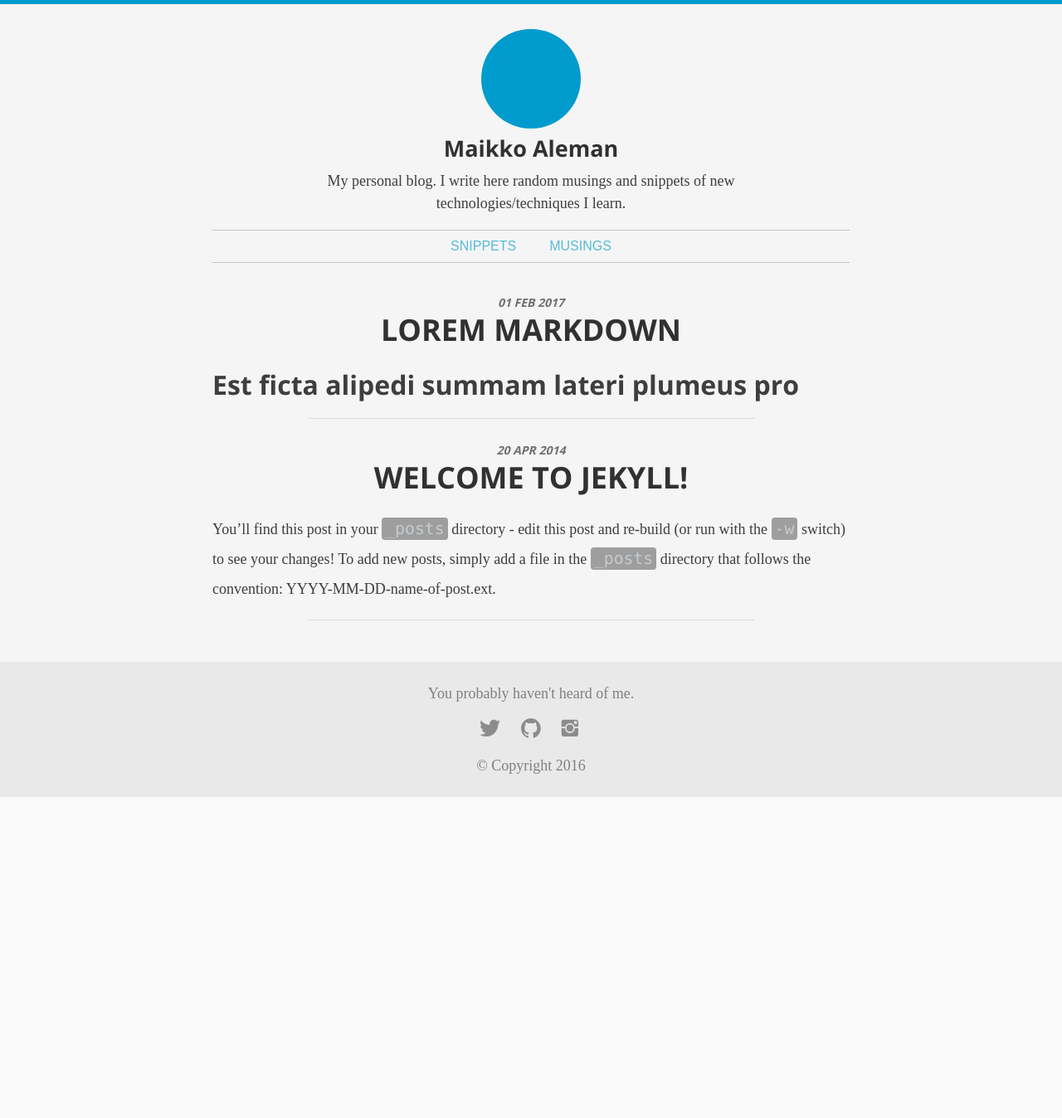
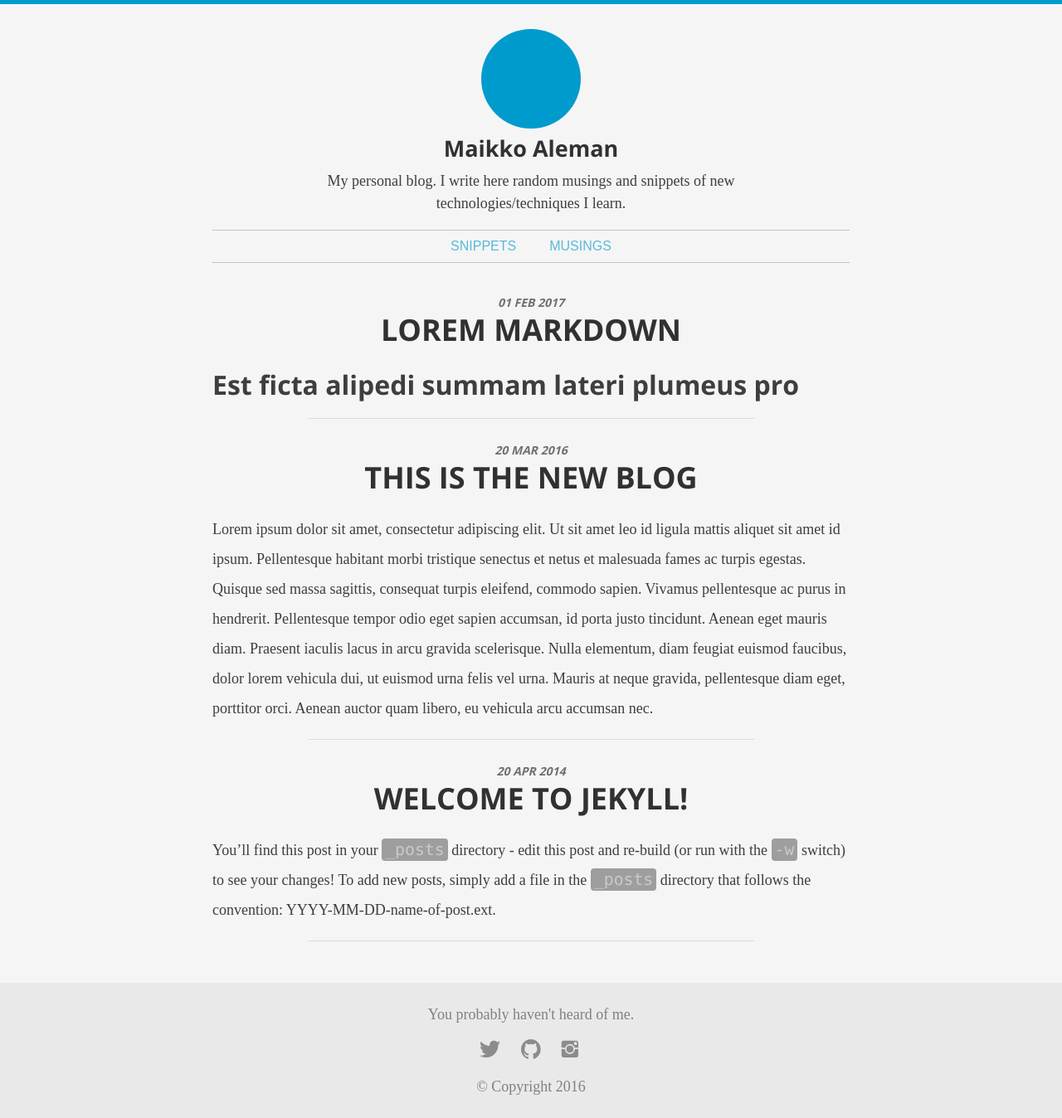
Before and after one commit to maikkoko/maikkoko.github.io, a Jekyll site: the page built from index.html, in a window 1280 px wide. Shown: the whole page at 83% size. Built offline with Jekyll 4.4.1, drawn with Linux system fonts in a browser that asks for light colours; some web fonts are replaced; Markdown is read by kramdown in place of the engine named in the settings; a file with an impossible date is left out; before the commit the page ends 961 px from its top, so only the background shows below that; grey boxes are pictures that could not be loaded.

Commit message:
Update 2016-03-24-this-is-my-new-blog.md
edit time format

```diff
--- a/_posts/2016-03-24-this-is-my-new-blog.md
+++ b/_posts/2016-03-24-this-is-my-new-blog.md
@@ -2,7 +2,7 @@
 layout: post
 title: This is the new blog
 subtitle: null
-date: {}
+date: 2016-03-20 09:11:03
 category: snippets
 published: true
 ---
```
